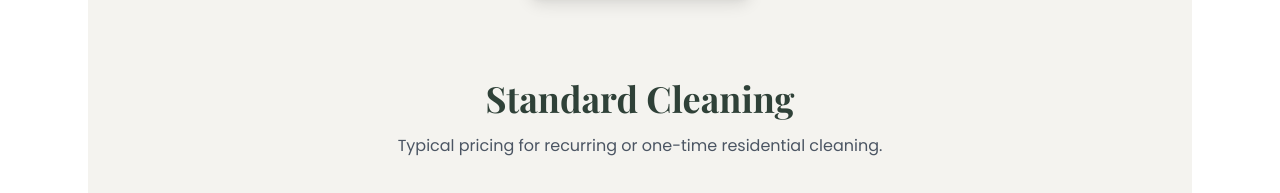
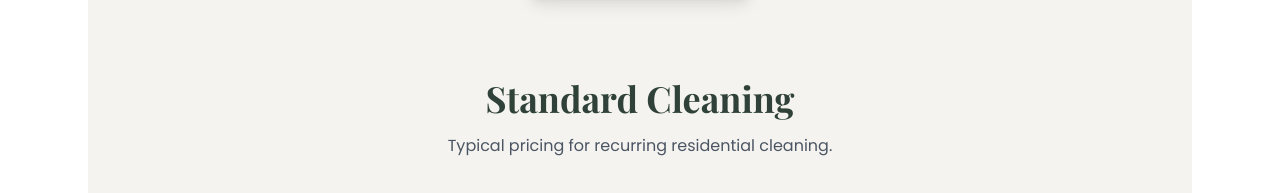
Before and after one commit to CozyNest26/cozynest-cleaning, a React (Vite) app in the folder cozynest-cleaning/: page / in a window 1280 px wide. Shown: the part 9365-9558 px from the top of the page. Built offline with nearby package versions, Linux system fonts and the light colour scheme.

Commit message:
Update Pricing.jsx

```diff
--- a/cozynest-cleaning/src/Pricing.jsx
+++ b/cozynest-cleaning/src/Pricing.jsx
@@ -33,7 +33,7 @@ export default function Pricing() {
   </h3>
 
   <p className="text-center text-gray-600 mb-12">
-    Typical pricing for recurring or one-time residential cleaning.
+    Typical pricing for recurring residential cleaning.
   </p>
 
   <div className="grid md:grid-cols-3 gap-8">
```
